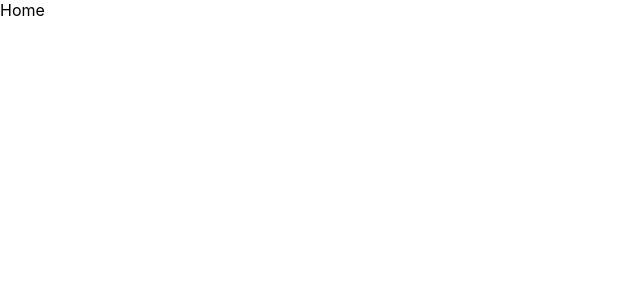
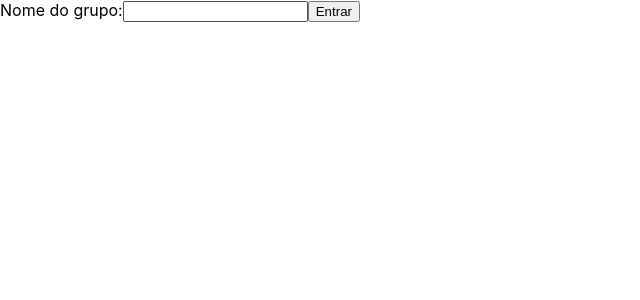
Before and after one commit to LuisRowe/the-witcher-rpg-project, a React (Create React App) app: page / in a window 1280 px wide. Shown: the top 300 px of the page, without its empty margins (0-640 px from the left). Built offline with nearby package versions, Linux system fonts and the light colour scheme.

Commit message:
Estrutura pagina de inicio

```diff
--- a/src/pages/Home.jsx
+++ b/src/pages/Home.jsx
@@ -1,8 +1,28 @@
 import React from 'react'
+import { useState } from 'react'
+import { useHistory } from 'react-router-dom';
 
 function Home() {
+  const [name, setName] = useState('');
+  const { push } = useHistory();
+
   return (
-    <div>Home</div>
+    <main>
+      <form onSubmit={() => push('/begin')}>
+        <label>
+          Nome do grupo:
+          <input
+            type="text"
+            name="nome"
+            value={name}
+            onChange={({target:{ value }}) => setName(value) }
+          />
+        </label>
+        <button type='submit'>
+          Entrar
+        </button>
+      </form>
+    </main>
   )
 }
 
```
